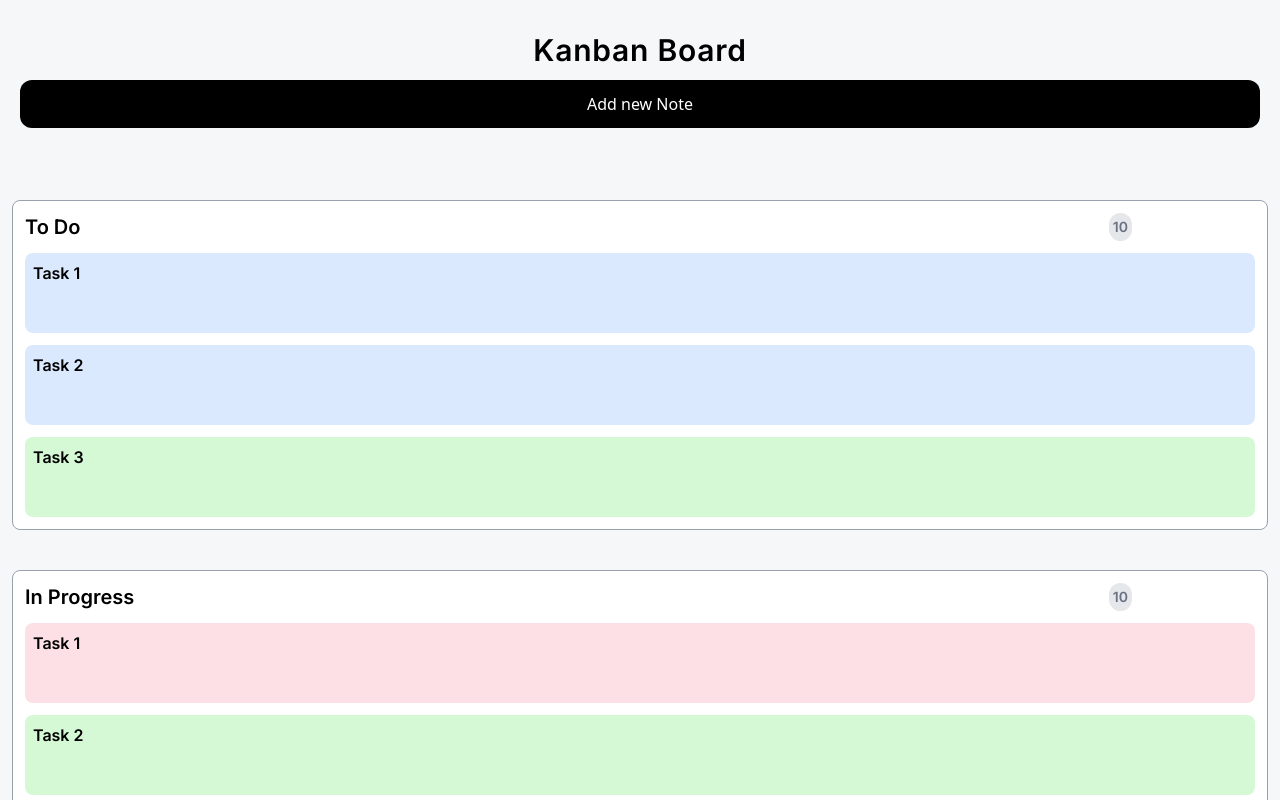
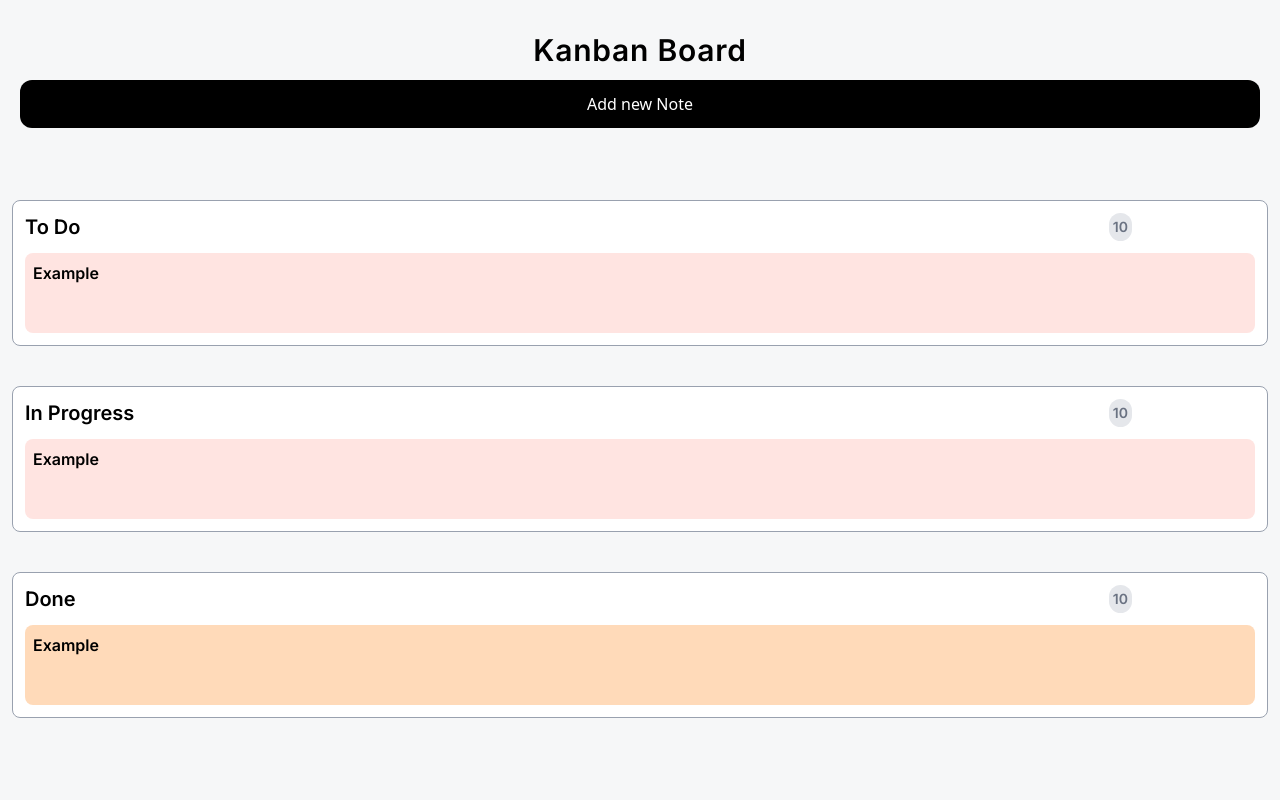
Before and after one commit to tadeowoto/kanban-react-board, a React (Vite) app: page / in a window 1280 px wide. Shown: the top 800 px of the page. Built offline with nearby package versions, Linux system fonts and the light colour scheme.

Commit message:
colors and context added

```diff
--- a/src/App.tsx
+++ b/src/App.tsx
@@ -1,9 +1,10 @@
 import "./App.css";
 import { TodoWrapper } from "./components/TodoWrapper";
+import { BoardProvider } from "./context/boardContext";
 
 function App() {
   return (
-    <>
+    <BoardProvider>
       <section className="w-full min-h-screen bg-mainBG flex flex-col gap-10">
         <div className="w-full flex justify-between flex-col items-center mt-3 gap-3 p-5">
           <h1 className="text-3xl font-body font-semibold tracking-wide">
@@ -14,12 +15,13 @@ function App() {
           </button>
         </div>
         <div className="flex flex-col items-center justify-center gap-10 p-3">
+          {}
           <TodoWrapper title="To Do" />
           <TodoWrapper title="In Progress" />
           <TodoWrapper title="Done" />
         </div>
       </section>
-    </>
+    </BoardProvider>
   );
 }
 
--- a/src/components/TodoPost.tsx
+++ b/src/components/TodoPost.tsx
@@ -6,20 +6,25 @@ type Props = {
 export const TodoPost = ({ task }: Props) => {
   //TODO get random number to randomize the color
 
-  const colorNumber = Math.floor(Math.random() * 5);
+  const colorNumber = Math.floor(Math.random() * 9);
   const colors = [
-    "bg-light-blue",
-    "bg-light-pink",
-    "bg-light-yellow",
-    "bg-light-green",
-    "bg-light-violet",
+    "bg-pastel-pink",
+    "bg-pastel-blue",
+    "bg-pastel-green",
+    "bg-pastel-yellow",
+    "bg-pastel-purple",
+    "bg-pastel-peach",
+    "bg-pastel-mint",
+    "bg-pastel-lavender",
+    "bg-pastel-coral",
+    "bg-pastel-turquoise",
   ];
 
   return (
     <article
       className={`${colors[colorNumber]} flex flex-col w-full h-20 p-2 font-body rounded-lg`}
     >
-      <h1>{task}</h1>
+      <p className="text-md">{task}</p>
     </article>
   );
 };
--- a/src/components/TodoWrapper.tsx
+++ b/src/components/TodoWrapper.tsx
@@ -1,10 +1,19 @@
 import { TodoPost } from "./TodoPost";
-
+import { useContext } from "react";
+import { BoardContext } from "../context/boardContext";
 type Props = {
   title: string;
 };
 
 export const TodoWrapper = ({ title }: Props) => {
+  const context = useContext(BoardContext);
+
+  if (!context) {
+    throw new Error("TodoWrapper debe usarse dentro de un BoardProvider");
+  }
+
+  const { todoNotes, inProgressNotes, doneNotes } = context;
+
   return (
     <article className="flex flex-col gap-3 bg-wapper w-full h-fit p-3 font-body font-semibold rounded-lg border border-gray-400">
       <div className=" w-9/10 flex justify-between">
@@ -14,9 +23,17 @@ export const TodoWrapper = ({ title }: Props) => {
         </span>
       </div>
       <div className="w-full flex flex-col gap-3  ">
-        <TodoPost task="Task 1" />
-        <TodoPost task="Task 2" />
-        <TodoPost task="Task 3" />
+        {title === "To Do"
+          ? todoNotes.map((note) => (
+              <TodoPost key={note.id} task={note.task} desc={note.desc} />
+            ))
+          : title === "In Progress"
+          ? inProgressNotes.map((note) => (
+              <TodoPost key={note.id} task={note.task} desc={note.desc} />
+            ))
+          : doneNotes.map((note) => (
+              <TodoPost key={note.id} task={note.task} desc={note.desc} />
+            ))}
       </div>
     </article>
   );
--- /dev/null
+++ b/src/context/BoardContext.tsx
@@ -0,0 +1,69 @@
+import { createContext, useState, ReactNode } from "react";
+
+type State = "todo" | "inProgress" | "done";
+
+interface Note {
+  id: string;
+  task: string;
+  desc?: string;
+  state: State;
+}
+
+type Notes = Note[];
+
+// Tipo del contexto
+interface BoardContextType {
+  todoNotes: Notes;
+  inProgressNotes: Notes;
+  doneNotes: Notes;
+  setNotes: React.Dispatch<React.SetStateAction<Notes>>;
+}
+
+//defino a proposito el undefined asi manejo el error en caso de no existor el context
+export const BoardContext = createContext<BoardContextType | undefined>(
+  undefined
+);
+
+interface BoardProviderProps {
+  children: ReactNode;
+}
+
+export const BoardProvider = ({ children }: BoardProviderProps) => {
+  const [notes, setNotes] = useState<Notes>([
+    {
+      id: "1",
+      task: "Example",
+      desc: "Description 1",
+      state: "todo",
+    },
+    {
+      id: "2",
+      task: "Example",
+      desc: "Description 2",
+      state: "inProgress",
+    },
+    {
+      id: "3",
+      task: "Example",
+      desc: "Description 3",
+      state: "done",
+    },
+  ]);
+
+  const todoNotes = notes.filter((note) => note.state === "todo");
+  const inProgressNotes = notes.filter((note) => note.state === "inProgress");
+  const doneNotes = notes.filter((note) => note.state === "done");
+
+  const contextValue: BoardContextType = {
+    todoNotes,
+    inProgressNotes,
+    doneNotes,
+    setNotes,
+  };
+
+  return (
+    <BoardContext.Provider value={contextValue}>
+      {children}
+    </BoardContext.Provider>
+  );
+};
--- a/src/index.css
+++ b/src/index.css
@@ -6,9 +6,14 @@
   --color-mainBG: #f6f7f8;
   --color-wapper: #ffffff;
 
-  --color-light-blue: #dbe9fe;
-  --color-light-pink: #fde0e6;
-  --color-light-yellow: #fff5d1;
-  --color-light-green: #d4f9d4;
-  --color-light-violet: #e0e0ff;
+  --color-pastel-pink: #ffe4e1;
+  --color-pastel-blue: #e6e6fa;
+  --color-pastel-green: #e0ffe0;
+  --color-pastel-yellow: #fffacd;
+  --color-pastel-purple: #e6e6fa;
+  --color-pastel-peach: #ffdab9;
+  --color-pastel-mint: #d0f0c0;
+  --color-pastel-lavender: #e6e6fa;
+  --color-pastel-coral: #ffd7ce;
+  --color-pastel-turquoise: #afeeee;
 }
```
